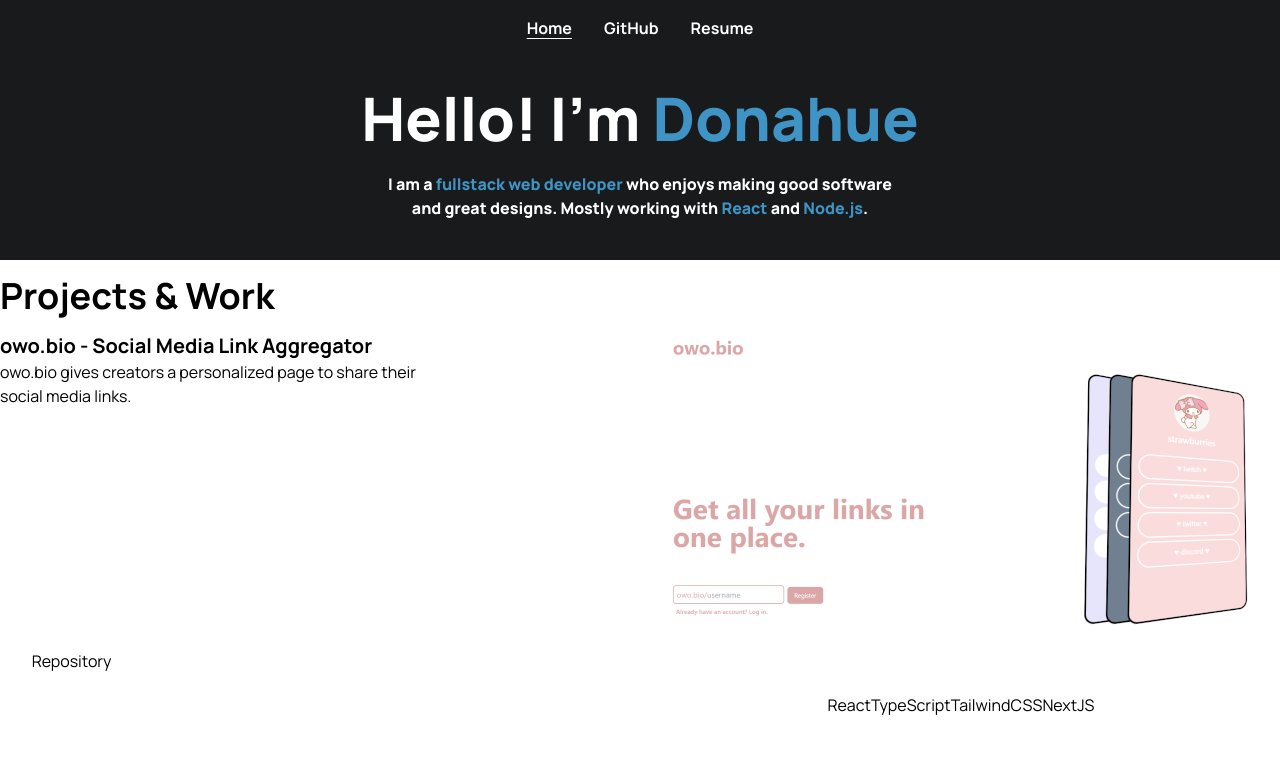
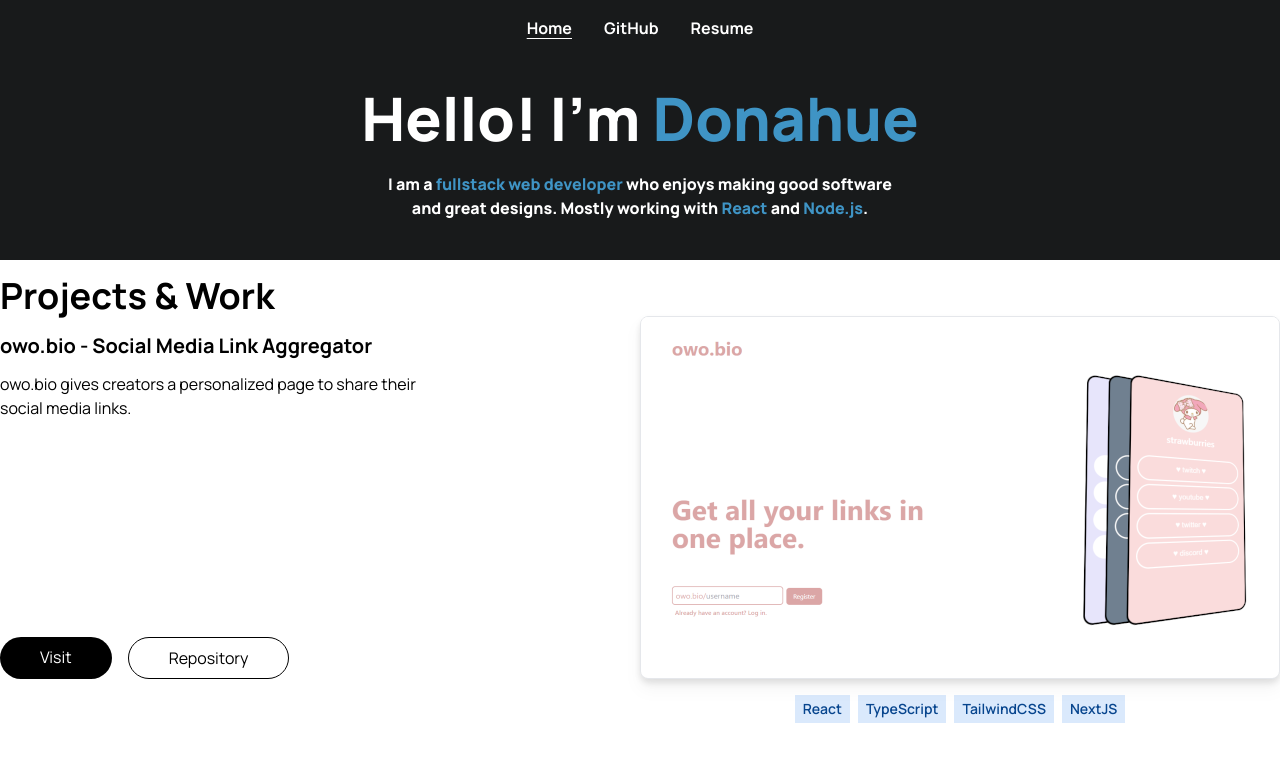
Before and after one commit to DonahueA/donahue.dev, a Next.js app: page / in a window 1280 px wide. Shown: the top 777 px of the page. Built offline with nearby package versions, Linux system fonts and the light colour scheme.

Commit message:
Added componenets/* to tailwind config

```diff
--- a/components/projectCard.tsx
+++ b/components/projectCard.tsx
@@ -21,8 +21,8 @@ export default function ProjectCard(project : ProjectInfo){
             </div>
         </div>
         <div className="flex gap-4 align-text-bottom" style={{marginBottom: "44px"}}>
-            {project.visitLink ? <a href={project.visitLink} className="bg-black text-white py-2 px-10 rounded-3xl">Visit</a> : ""}
-            {project.githubLink ? <a href={project.githubLink} className="bg-white text-black border py-2 px-10  rounded-3xl border-black">Repository</a> : "" }
+            {project.visitLink && <a href={project.visitLink} className="bg-black text-white py-2 px-10 rounded-3xl">Visit</a>}
+            {project.githubLink && <a href={project.githubLink} className="bg-white text-black border py-2 px-10  rounded-3xl border-black">Repository</a>}
         </div>
         </div>
         <div>
--- a/tailwind.config.cjs
+++ b/tailwind.config.cjs
@@ -1,6 +1,6 @@
 /** @type {import('tailwindcss').Config} */
 module.exports = {
-  content: ["./src/**/*.{js,ts,jsx,tsx}"],
+  content: ["./src/**/*.{js,ts,jsx,tsx}", "./components/*.{js,ts,jsx,tsx}"],
   theme: {
     extend: {},
   },
```
